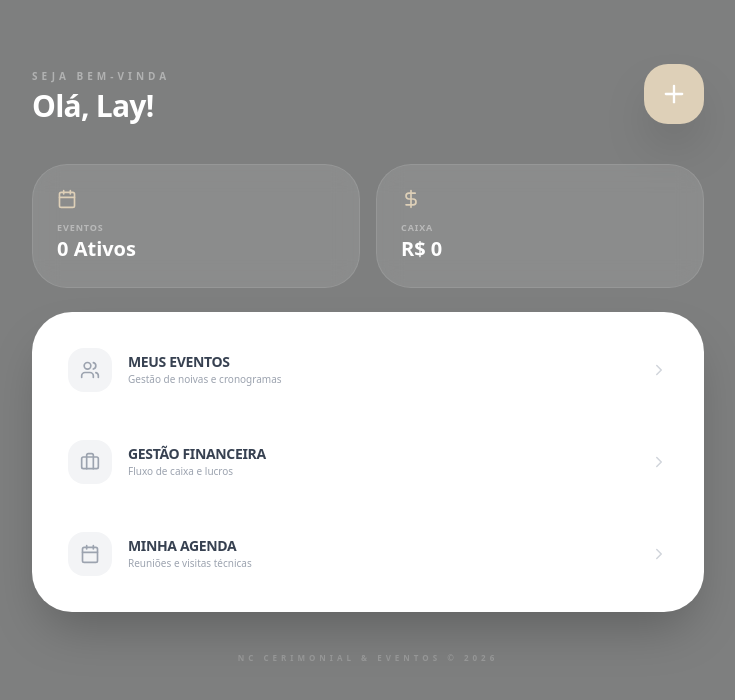
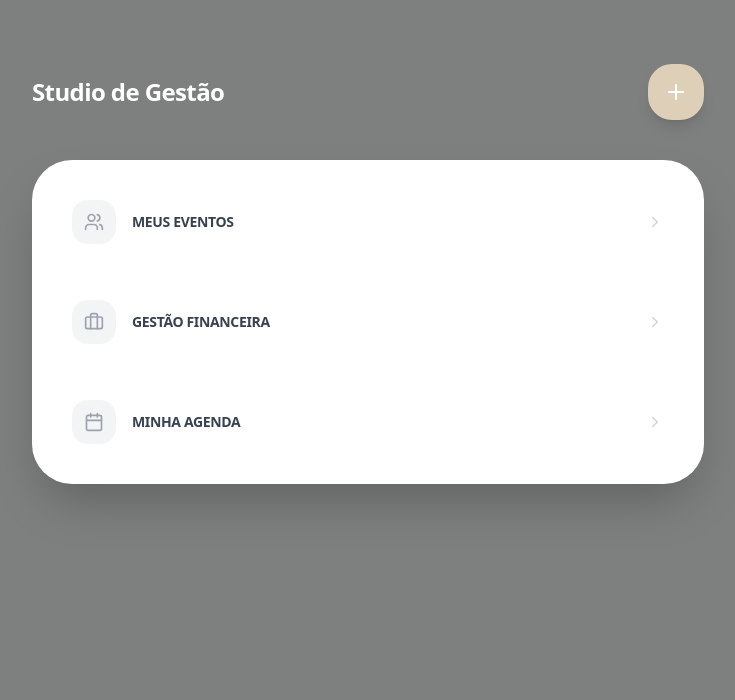
Before and after one commit to layssa20pinheiro-oss/app-checklist-v2, a Next.js app: page / in a window 1280 px wide. Shown: the top 700 px of the page, without its empty margins (272-1007 px from the left). Built offline with nearby package versions, Linux system fonts and the light colour scheme; no server answers; the database is empty.

Commit message:
Update index.js

```diff
--- a/pages/index.js
+++ b/pages/index.js
@@ -1,96 +1,45 @@
 import { useRouter } from 'next/router';
-import { useState, useEffect } from 'react';
-import { createClient } from '@supabase/supabase-js';
-import { Plus, Users, Calendar, DollarSign, Briefcase, ChevronRight } from 'lucide-react';
+import { Plus, Users, Calendar, Briefcase, ChevronRight } from 'lucide-react';
 import Head from 'next/head';
 
-const supabase = createClient(
-  'https://rticfwqptlxkpgawpzwf.supabase.co',
-  'eyJhbGciOiJIUzI1NiIsInR5cCI6IkpXVCJ9.eyJpc3MiOiJzdXBhYmFzZSIsInJlZiI6InJ0aWNmd3FwdGx4a3BnYXdwendmIiwicm9sZSI6ImFub24iLCJpYXQiOjE3NzM4NDA2MTEsImV4cCI6MjA4OTQxNjYxMX0.vOmi-rKKxXuZ5SP7uZe81Cr0fKW_fWN4Hmuf90soijM'
-);
-
-export default function Dashboard() {
+export default function Home() {
   const router = useRouter();
-  const [resumo, setResumo] = useState({ eventos: 0, financeiro: 0 });
-
-  useEffect(() => {
-    async function carregarResumo() {
-      const { count } = await supabase.from('eventos').select('*', { count: 'exact', head: true });
-      const { data: fin } = await supabase.from('financeiro_negocio').select('valor, tipo');
-
-      const saldo = fin?.reduce((acc, curr) =>
-        curr.tipo === 'receita' ? acc + Number(curr.valor) : acc - Number(curr.valor), 0) || 0;
-
-      setResumo({ eventos: count || 0, financeiro: saldo });
-    }
-    carregarResumo();
-  }, []);
 
   return (
     <div className="min-h-screen bg-[#7e7f7f] font-sans pb-10 px-6">
-      <Head><title>Studio NC | Gestão de Luxo</title></Head>
+      <Head><title>Studio NC | Gestão</title></Head>
 
-      {/* HEADER COM SAUDAÇÃO */}
-      <div className="pt-16 pb-10 max-w-2xl mx-auto flex justify-between items-end">
-        <div>
-          <p className="text-white/40 text-[10px] uppercase font-bold tracking-[4px] mb-1">Seja bem-vinda</p>
-          <h1 className="text-white text-3xl font-bold tracking-tight">Olá, Lay!</h1>
-        </div>
+      <div className="pt-16 pb-10 max-w-2xl mx-auto flex justify-between items-center text-white">
+        <h1 className="text-2xl font-bold tracking-tight">Studio de Gestão</h1>
         <button
           onClick={() => router.push('/eventos-novo')}
-          className="p-4 bg-[#ded0b8] rounded-[24px] text-white shadow-2xl active:scale-95 transition-all"
+          className="p-4 bg-[#ded0b8] rounded-3xl shadow-lg"
         >
-          <Plus size={28} />
+          <Plus size={24} />
         </button>
       </div>
 
-      <div className="max-w-2xl mx-auto space-y-6">
-
-        {/* CARDS DE RESUMO RÁPIDO */}
-        <div className="grid grid-cols-2 gap-4">
-          <div className="bg-white/10 backdrop-blur-md p-6 rounded-[35px] border border-white/10">
-            <Calendar className="text-[#ded0b8] mb-3" size={20} />
-            <p className="text-white/40 text-[9px] font-bold uppercase tracking-widest">Eventos</p>
-            <h3 className="text-white text-xl font-bold">{resumo.eventos} Ativos</h3>
-          </div>
-          <div className="bg-white/10 backdrop-blur-md p-6 rounded-[35px] border border-white/10">
-            <DollarSign className="text-[#ded0b8] mb-3" size={20} />
-            <p className="text-white/40 text-[9px] font-bold uppercase tracking-widest">Caixa</p>
-            <h3 className="text-white text-xl font-bold">R$ {resumo.financeiro.toLocaleString('pt-BR')}</h3>
-          </div>
-        </div>
-
-        {/* MENU DE NAVEGAÇÃO PRINCIPAL */}
-        <div className="bg-white rounded-[40px] p-4 shadow-2xl space-y-2">
+      <div className="max-w-2xl mx-auto bg-white rounded-[40px] p-4 shadow-2xl space-y-2">
         {[
-            { label: 'Meus Eventos', sub: 'Gestão de noivas e cronogramas', rota: '/eventos-lista', icon: <Users size={20}/> },
-            { label: 'Gestão Financeira', sub: 'Fluxo de caixa e lucros', rota: '/financeiro', icon: <Briefcase size={20}/> },
-            { label: 'Minha Agenda', sub: 'Reuniões e visitas técnicas', rota: '/agenda', icon: <Calendar size={20}/> }
+          { label: 'Meus Eventos', rota: '/eventos-lista', icon: <Users size={20}/> },
+          { label: 'Gestão Financeira', rota: '/financeiro', icon: <Briefcase size={20}/> },
+          { label: 'Minha Agenda', rota: '/agenda', icon: <Calendar size={20}/> }
         ].map((item, idx) => (
           <button
             key={idx}
             onClick={() => router.push(item.rota)}
-              className="w-full flex items-center justify-between p-5 hover:bg-gray-50 rounded-[30px] transition-colors group"
+            className="w-full flex items-center justify-between p-6 hover:bg-gray-50 rounded-[30px] transition-all group"
           >
             <div className="flex items-center gap-4">
-                <div className="p-3 bg-gray-100 rounded-2xl text-gray-400 group-hover:bg-[#ded0b8]/10 group-hover:text-[#ded0b8] transition-all">
+              <div className="p-3 bg-gray-100 rounded-2xl text-gray-400 group-hover:text-[#ded0b8]">
                 {item.icon}
               </div>
-                <div className="text-left">
               <h4 className="text-sm font-bold text-gray-700 uppercase tracking-tight">{item.label}</h4>
-                  <p className="text-[10px] text-gray-400 font-medium">{item.sub}</p>
-                </div>
             </div>
             <ChevronRight size={18} className="text-gray-300" />
           </button>
         ))}
       </div>
-
-        {/* LEMBRETE DE CONTROLADORIA */}
-        <div className="text-center pt-4">
-            <p className="text-white/20 text-[8px] font-bold uppercase tracking-[4px]">NC Cerimonial & Eventos © 2026</p>
-        </div>
-      </div>
     </div>
   );
 }
```
Lines whose indentation alone changed are shown as unchanged.
